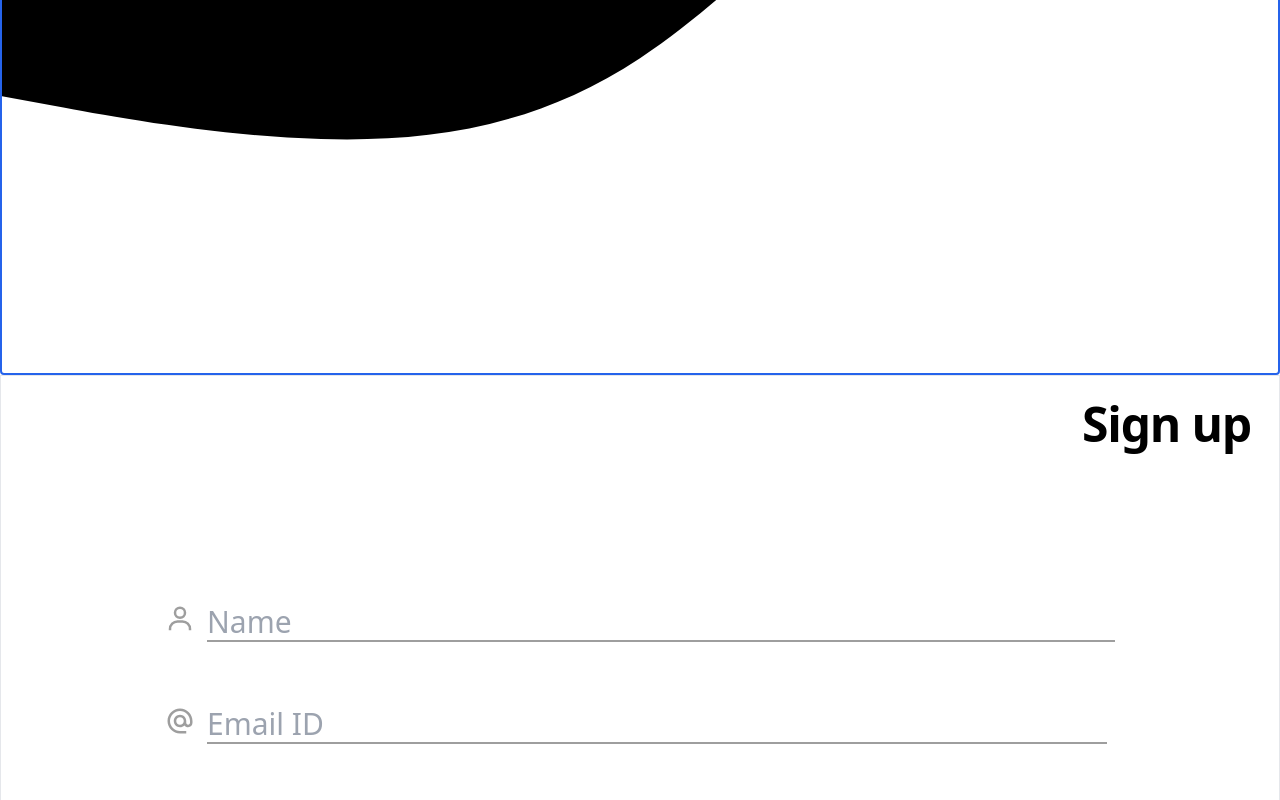
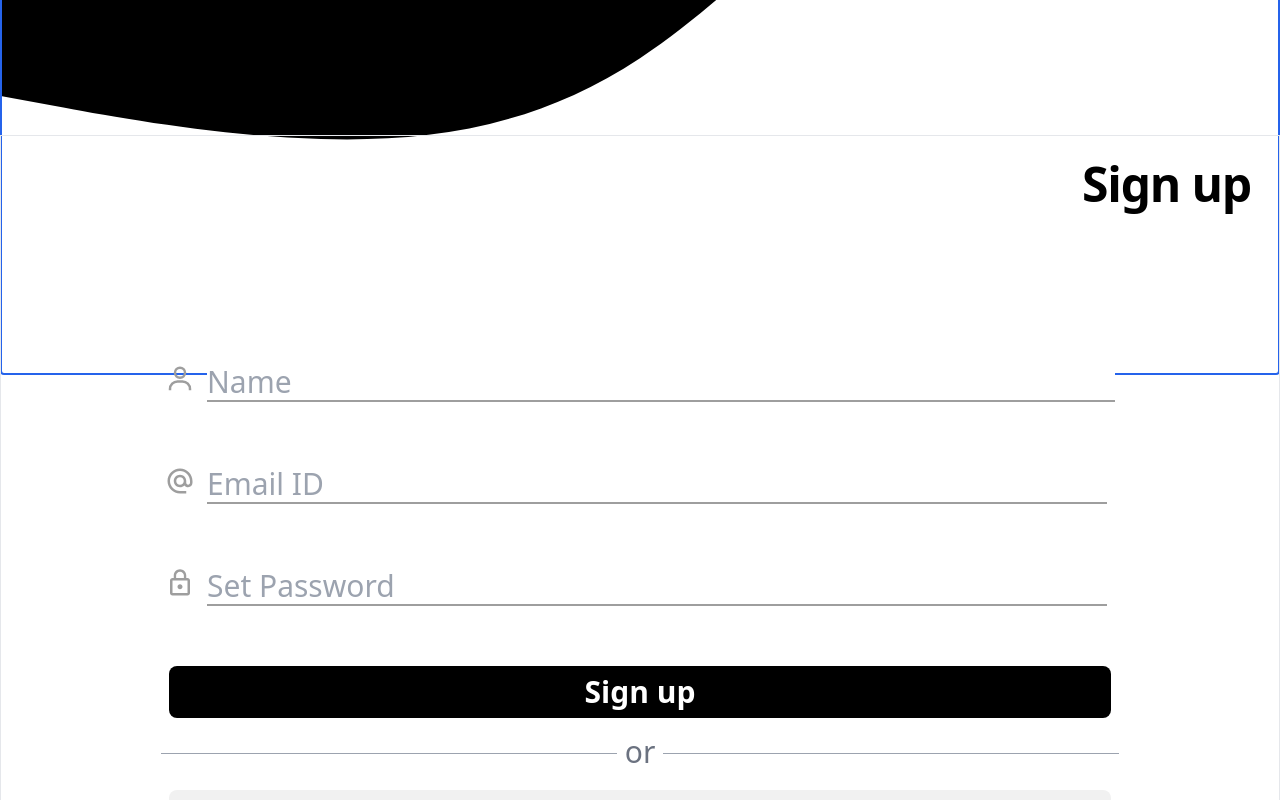
Before and after one commit to Shivani-57/University, a React (Create React App) app in the folder client/: page / in a window 1280 px wide. Shown: the part 480-1280 px from the top of the page. Built offline with nearby package versions, Linux system fonts and the light colour scheme.

Commit message:
changed margin of form

```diff
--- a/client/src/Components/Auth/Signup.js
+++ b/client/src/Components/Auth/Signup.js
@@ -32,7 +32,7 @@ function Signup() {
         <SignupSvg />
         </div>
 
-        <div className=" flex-1 flex flex-col  h-fit border ">
+        <div className="-mt-[16vh] sm:-mt-[21vh] md:-mt-[25vh] lg:-mt-[30vh] flex-1 flex flex-col  h-fit border ">
           <form
             className="bg-transparent  h-fit "
             onSubmit={handleSubmit}
```
